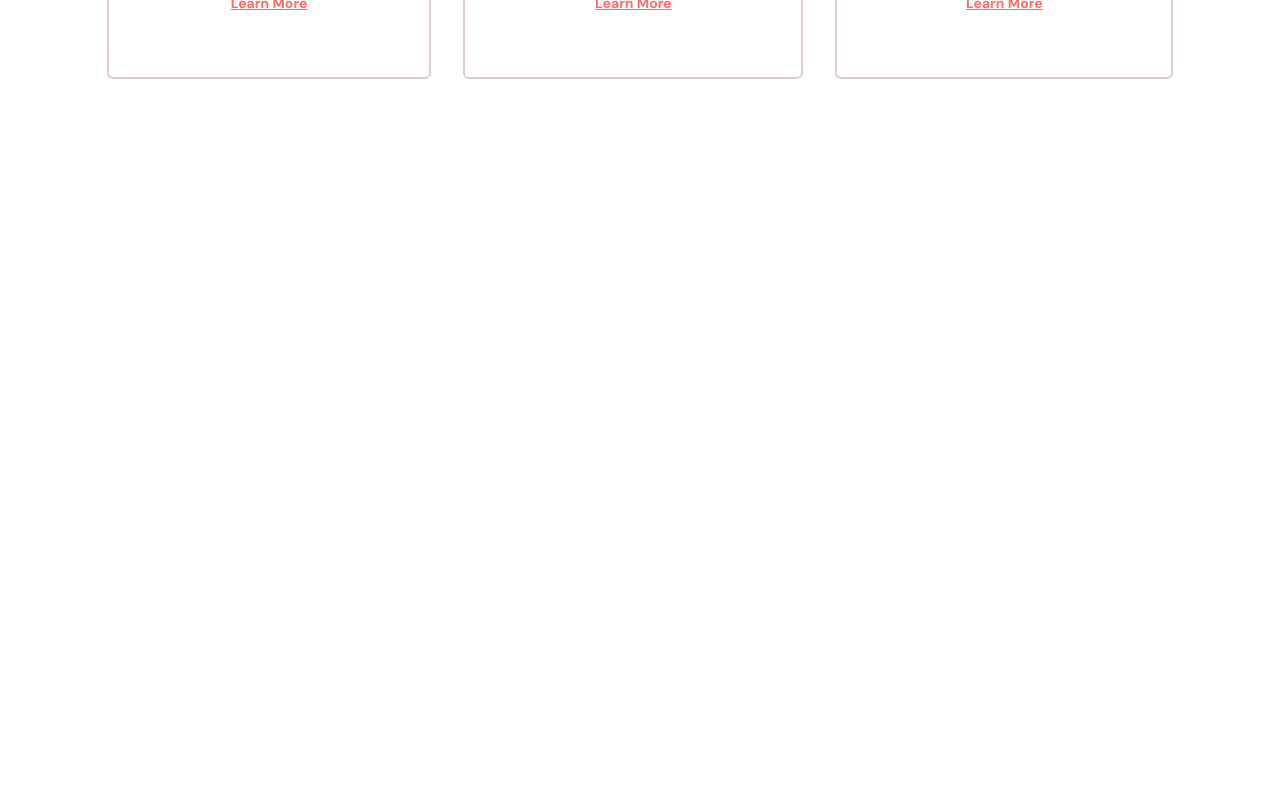
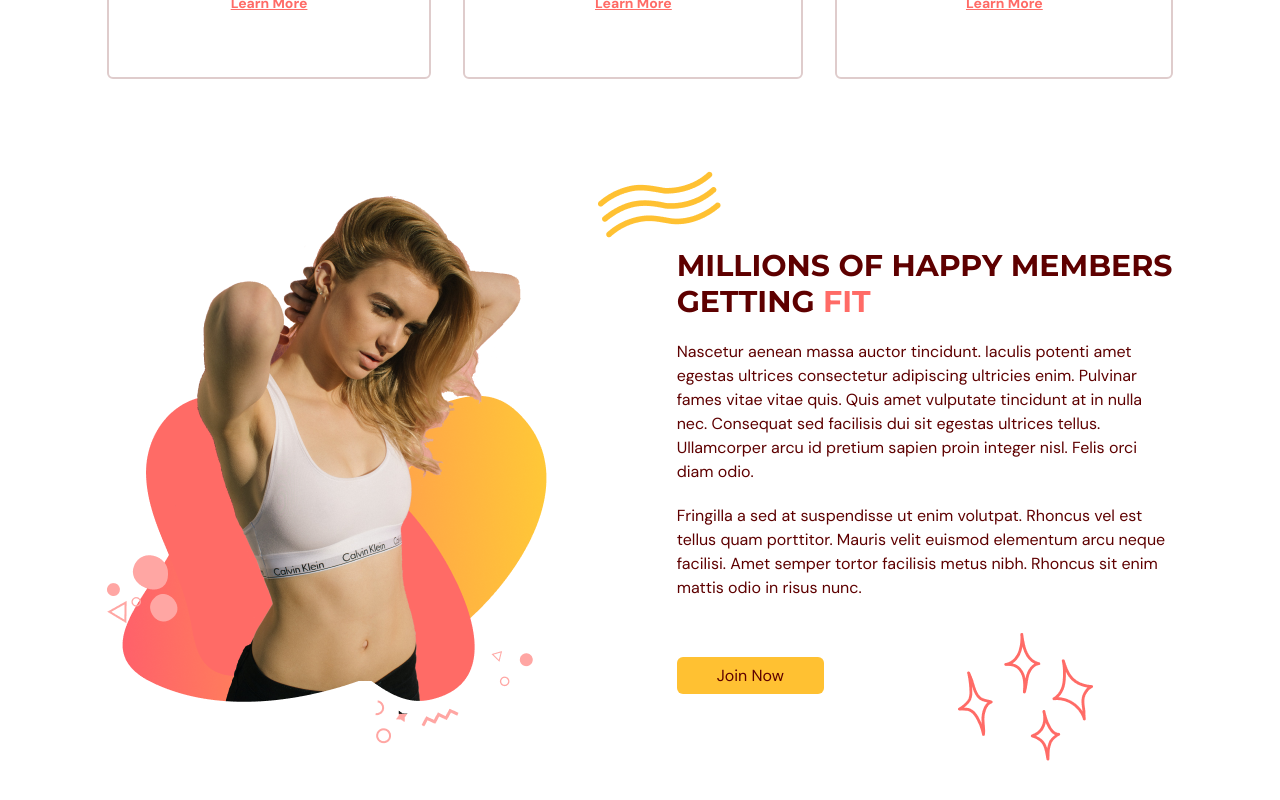
Before and after one commit to monolithdragon/gym-typescript, a React (Vite) app: page / in a window 1280 px wide. Shown: the part 1353-2153 px from the top of the page. Before the commit the page ends 1600 px from the top, so only its background shows below. Built offline with nearby package versions, Linux system fonts and the light colour scheme.

Commit message:
Update Benefits page

```diff
--- a/src/view/benefits/index.tsx
+++ b/src/view/benefits/index.tsx
@@ -7,6 +7,8 @@
 import { motion } from "framer-motion";
 import Heading from "components/ui/Heading";
 import Benefit from "./Benefit";
+import ActionButton from "components/ui/actionButton";
+import BenefitsPageGraphic from "assets/BenefitsPageGraphic.png";
 
 const benefits: Array<BenefitType> = [
   {
@@ -86,6 +88,73 @@
             />
           ))}
         </motion.div>
+
+        {/* Graphics and description */}
+        <div className="mt-16 items-center justify-between gap-20 md:mt-28 md:flex">
+          <img
+            src={BenefitsPageGraphic}
+            alt="benefits-page-graphic"
+            className="mx-auto"
+          />
+
+          <div>
+            {/* Title */}
+            <div className="relative">
+              <div className="before:z-1 before:absolute before:-left-20 before:-top-20 before:content-abstract_waves">
+                <motion.div
+                  initial="hidden"
+                  whileInView="visible"
+                  viewport={{ once: true, amount: 0.5 }}
+                  transition={{ duration: 0.5 }}
+                  variants={{
+                    hidden: { opacity: 0, x: -50 },
+                    visible: { opacity: 1, x: 0 },
+                  }}
+                >
+                  <Heading>
+                    MILLIONS OF HAPPY MEMBERS GETTING{" "}
+                    <span className="text-primary-500">FIT</span>
+                  </Heading>
+                </motion.div>
+              </div>
+            </div>
+
+            {/* Description */}
+            <motion.div
+              initial="hidden"
+              whileInView="visible"
+              viewport={{ once: true, amount: 0.5 }}
+              transition={{ delay: 0.2, duration: 0.5 }}
+              variants={{
+                hidden: { opacity: 0, x: -50 },
+                visible: { opacity: 1, x: 0 },
+              }}
+            >
+              <p className="my-5">
+                Nascetur aenean massa auctor tincidunt. Iaculis potenti amet
+                egestas ultrices consectetur adipiscing ultricies enim. Pulvinar
+                fames vitae vitae quis. Quis amet vulputate tincidunt at in
+                nulla nec. Consequat sed facilisis dui sit egestas ultrices
+                tellus. Ullamcorper arcu id pretium sapien proin integer nisl.
+                Felis orci diam odio.
+              </p>
+              <p className="mb-5">
+                Fringilla a sed at suspendisse ut enim volutpat. Rhoncus vel est
+                tellus quam porttitor. Mauris velit euismod elementum arcu neque
+                facilisi. Amet semper tortor facilisis metus nibh. Rhoncus sit
+                enim mattis odio in risus nunc.
+              </p>
+            </motion.div>
+            {/* Button */}
+            <div className="relative mt-16">
+              <div className="before:absolute before:right-20 before:-bottom-20 before:z-[-1] before:content-sparkles">
+                <ActionButton setSelectedPage={setSelectedPage}>
+                  Join Now
+                </ActionButton>
+              </div>
+            </div>
+          </div>
+        </div>
       </motion.div>
     </section>
   );
```
